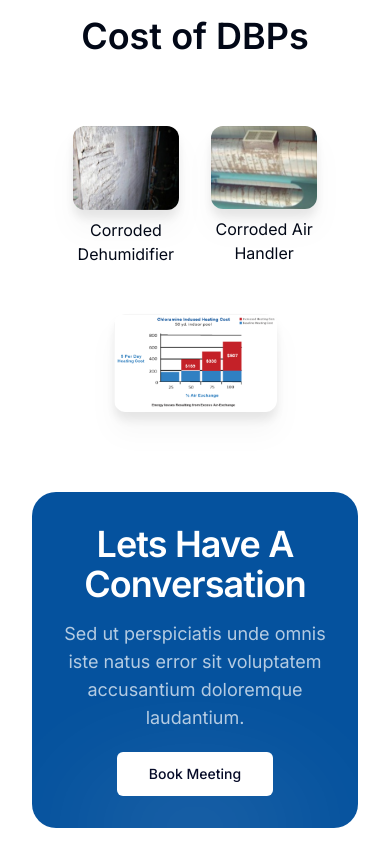
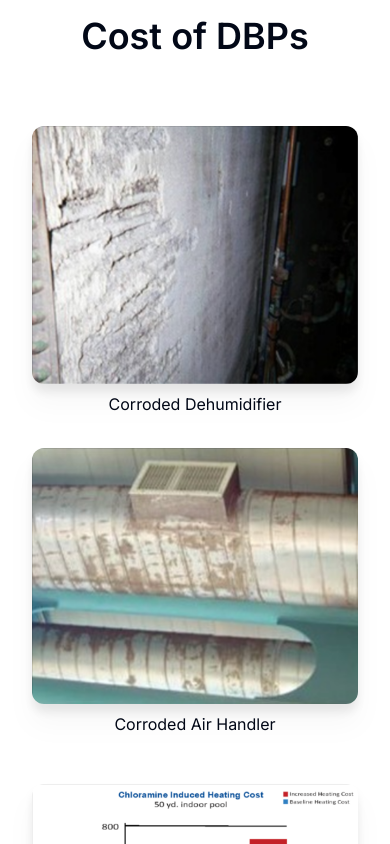
Before and after one commit to Rtroman14/truox-aquatics, a Next.js app: page /water-and-air-quality in a window 390 px wide. Shown: the part 1400-2244 px from the top of the page. Built offline with nearby package versions, Linux system fonts and the light colour scheme.

Commit message:
responsive

```diff
--- a/app/water-and-air-quality/page.jsx
+++ b/app/water-and-air-quality/page.jsx
@@ -116,7 +116,7 @@ export default function WaterAndAirQuality() {
                 </h2>
 
                 <div className="flex flex-col justify-center py-12">
-                    <div className="grid grid-cols-2 gap-8 w-3/4 mx-auto">
+                    <div className="grid sm:grid-cols-2 gap-8 sm:w-3/4 mx-auto">
                         <div className="space-y-2">
                             <picture className="drop-shadow-xl">
                                 <Image
@@ -145,7 +145,7 @@ export default function WaterAndAirQuality() {
                     </div>
                 </div>
 
-                <div className="w-1/2 mx-auto">
+                <div className="sm:w-1/2 mx-auto">
                     <picture className="drop-shadow-xl">
                         <Image
                             className="rounded-xl"
@@ -221,7 +221,7 @@ export default function WaterAndAirQuality() {
                     <Carousel>
                         <CarouselContent>
                             {breatheEzCharts.map(({ title, src }, index) => (
-                                <CarouselItem key={index} className="basis-1/2">
+                                <CarouselItem key={index} className="md:basis-1/2">
                                     <div>
                                         <h4 className="text-2xl font-semibold leading-none tracking-tight w-full text-center">
                                             {title}
```
